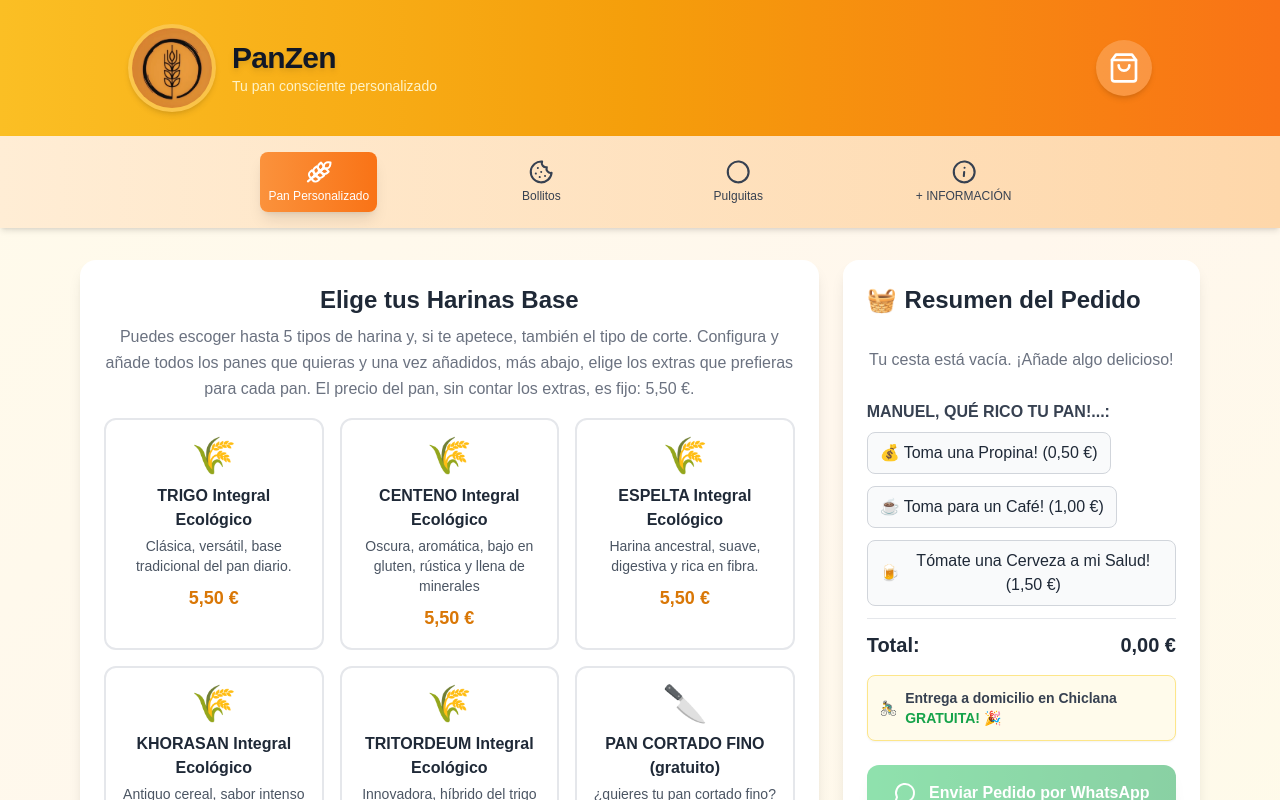
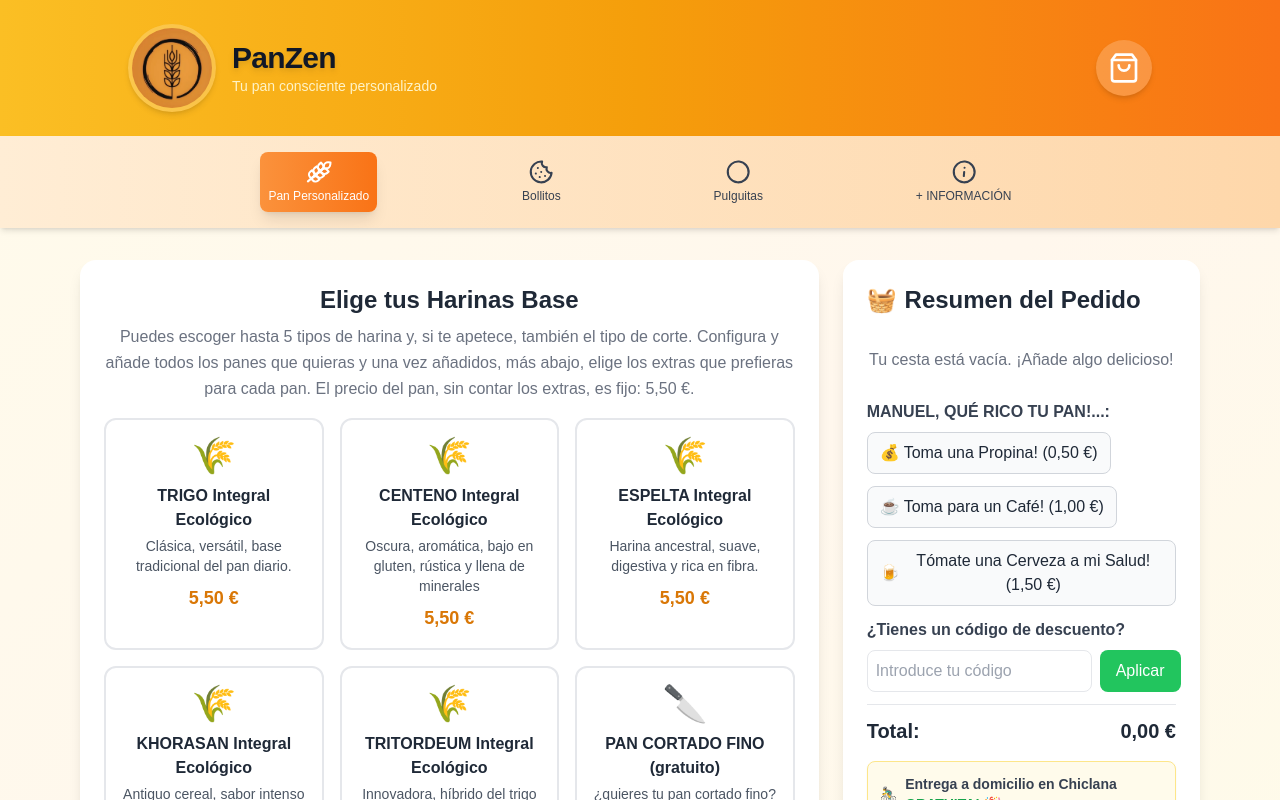
Before and after one commit to ruiznietocom-web/panes4, a React (Create React App) app: page / in a window 1280 px wide. Shown: the top 800 px of the page. Built offline with nearby package versions, Linux system fonts and the light colour scheme.

Commit message:
Update OrderSummary.js

```diff
--- a/src/components/OrderSummary.js
+++ b/src/components/OrderSummary.js
@@ -1,3 +1,4 @@
+
 import React from 'react';
 import { motion } from 'framer-motion';
 import { ShoppingBag, MessageCircle, Trash2 } from 'lucide-react';
@@ -12,6 +13,8 @@ const OrderSummary = ({ cartItems, onSendWhatsApp, onRemoveItem }) => {
   ];
 
   const [selectedOptionalExtras, setSelectedOptionalExtras] = React.useState([]);
+  const [discountCode, setDiscountCode] = React.useState("");
+  const [appliedDiscount, setAppliedDiscount] = React.useState(null);
 
   const toggleOptionalExtra = (extra) => {
     setSelectedOptionalExtras(prev =>
@@ -41,7 +44,22 @@ const OrderSummary = ({ cartItems, onSendWhatsApp, onRemoveItem }) => {
       const e = optionalExtras.find(opt => opt.id === id);
       if (e) total += e.price;
     });
+
+    // aplicar descuento si corresponde
+    if (appliedDiscount?.type === "percentage" && total >= appliedDiscount.minPurchase) {
+      total = total - total * (appliedDiscount.value / 100);
+    }
+
     return total.toFixed(2);
+  };
+
+  const applyDiscount = () => {
+    if (discountCode.toUpperCase() === "PANZEN30") {
+      setAppliedDiscount({ type: "percentage", value: 30, minPurchase: 30 });
+    } else {
+      setAppliedDiscount(null);
+      alert("Código no válido");
+    }
   };
 
   const generateWhatsAppMessage = () => {
@@ -90,6 +108,10 @@ const OrderSummary = ({ cartItems, onSendWhatsApp, onRemoveItem }) => {
       });
     }
 
+    if (appliedDiscount) {
+      message += `\n*DESCUENTO APLICADO: ${appliedDiscount.value}%*\n`;
+    }
+
     message += `\n*TOTAL: ${formatPrice(calculateTotal())}*\n\n`;
     message += `🚴‍♂️ Entrega a domicilio en *Chiclana* *GRATUITA!* 🎉\n\n`;
     message += `🙏 EN CUANTO PUEDA CONTACTO CONTIGO Y TE CONFIRMO EL DÍA DE ENTREGA. MUCHAS GRACIAS!!.🙏\n`;
@@ -116,7 +138,7 @@ const OrderSummary = ({ cartItems, onSendWhatsApp, onRemoveItem }) => {
     >
       <div className="flex justify-between items-center mb-4">
         <h2 className="text-2xl font-bold text-gray-800 flex items-center gap-2">
-  <span className="text-2xl">🧺</span> Resumen del Pedido
+          <span className="text-2xl">🧺</span> Resumen del Pedido
         </h2>
       </div>
 
@@ -229,6 +251,31 @@ const OrderSummary = ({ cartItems, onSendWhatsApp, onRemoveItem }) => {
           </div>
         </div>
 
+        {/* Código de descuento */}
+        <div className="mt-4">
+          <h3 className="font-semibold text-gray-700 mb-2">¿Tienes un código de descuento?</h3>
+          <div className="flex gap-2">
+            <input
+              type="text"
+              value={discountCode}
+              onChange={(e) => setDiscountCode(e.target.value)}
+              placeholder="Introduce tu código"
+              className="flex-1 border rounded-lg p-2"
+            />
+            <button
+              onClick={applyDiscount}
+              className="bg-green-500 text-white px-4 py-2 rounded-lg hover:bg-green-600"
+            >
+              Aplicar
+            </button>
+          </div>
+          {appliedDiscount && (
+            <p className="text-green-600 mt-2">
+              Código aplicado: {appliedDiscount.value}% de descuento en pedidos superiores a {formatPrice(appliedDiscount.minPurchase)}
+            </p>
+          )}
+        </div>
+
         {/* Total + info entrega */}
         <div className="border-t pt-3 mt-3">
           <div className="flex justify-between items-center text-xl font-bold">
```
